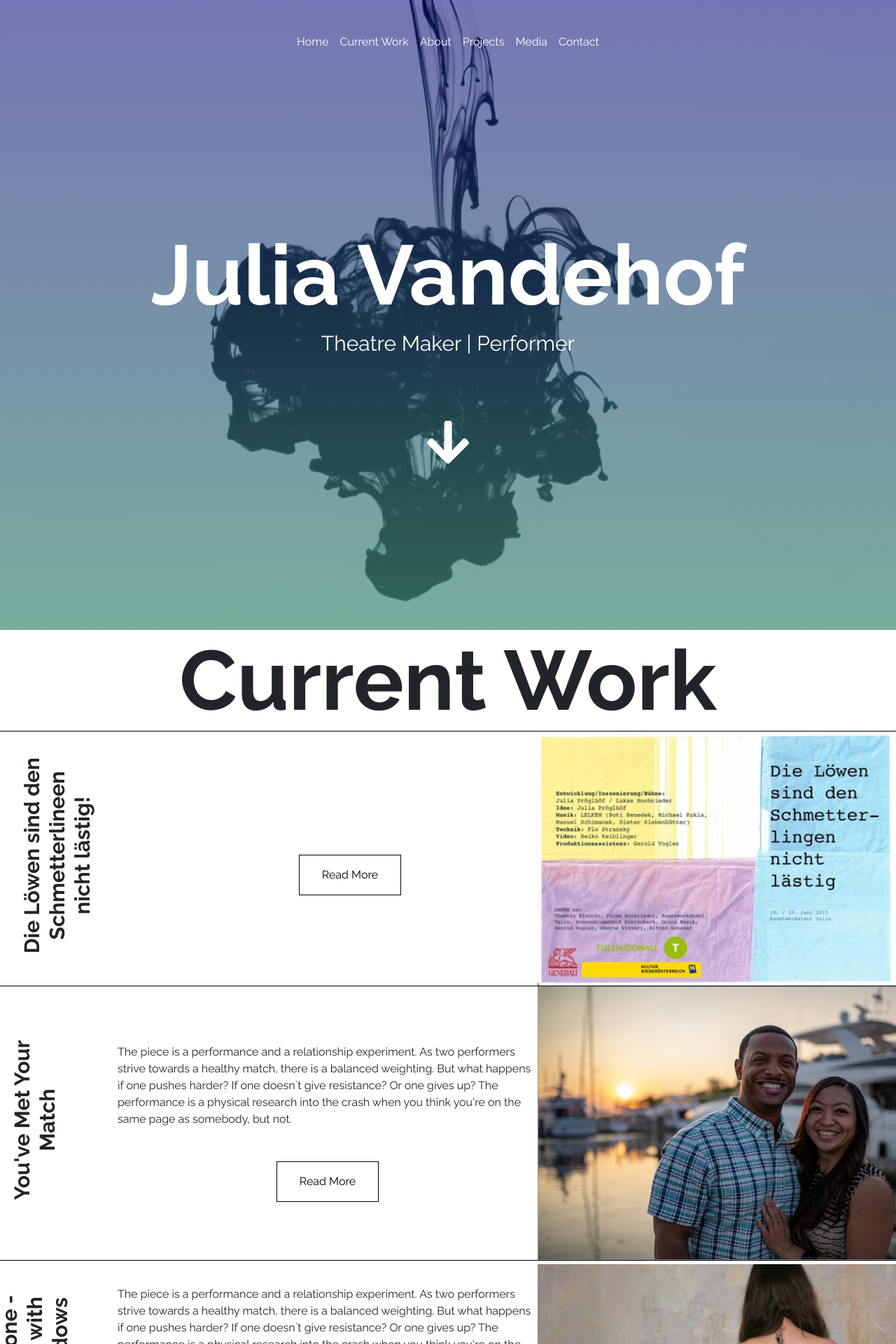
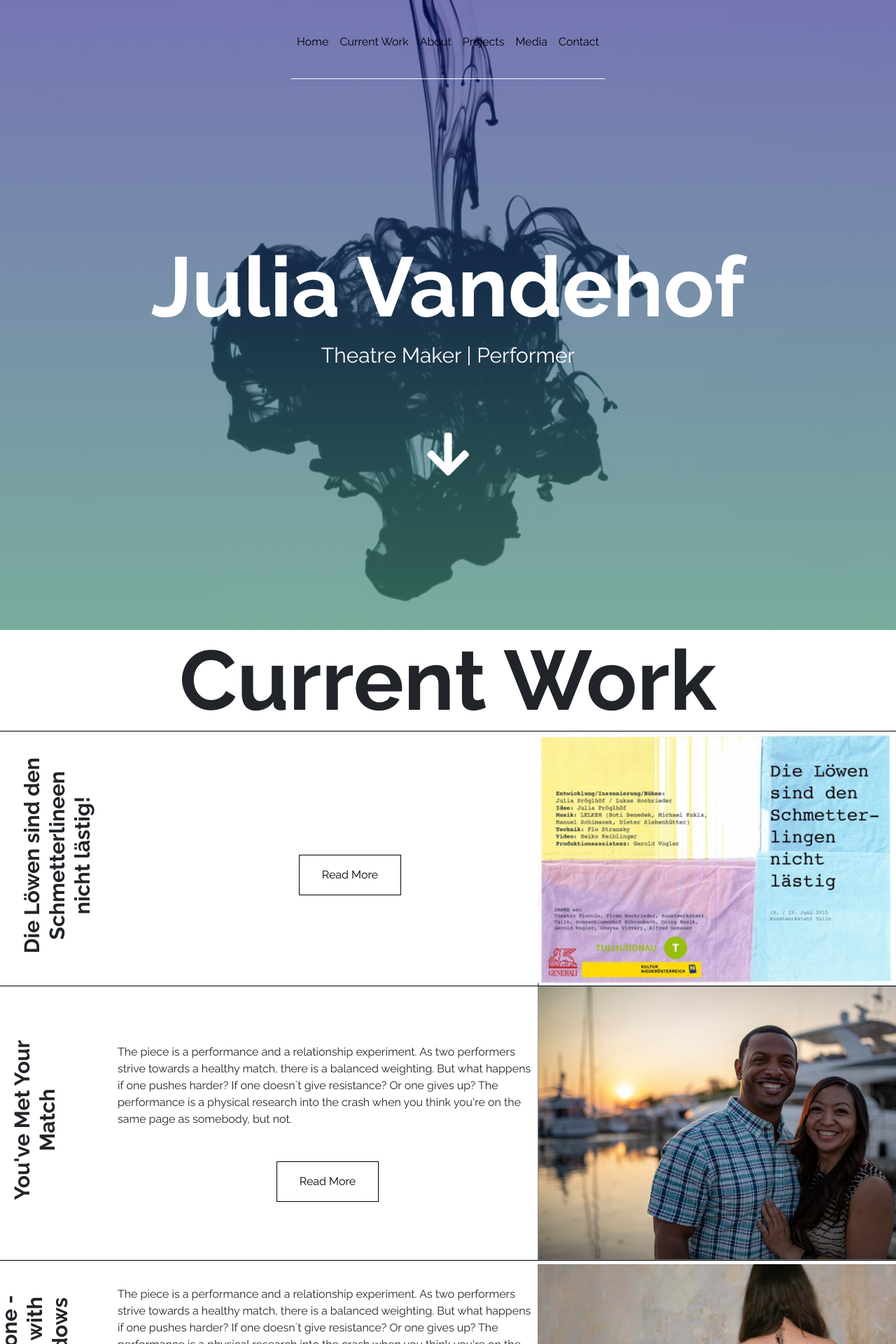
Before and after one commit to matteocarpi/julia, a Jekyll site: the page built from index.md, in a window 1280 px wide. Shown: the top 1920 px of the page at 70% size. Built offline with Jekyll 4.4.1, drawn with Linux system fonts in a browser that asks for light colours.

Commit message:
navbar style

```diff
--- a/_sass/universal.scss
+++ b/_sass/universal.scss
@@ -24,6 +24,14 @@ h3 {
 }
 nav {
   margin-top: 2rem;
+}
+a.nav-link {
+    color: black;
+}
+div#navbarNav {
+    justify-content: center;
+    border-bottom: solid 1px;
+    padding-bottom: 2rem;
 }
 .grow {
   flex-grow: 1;
```
